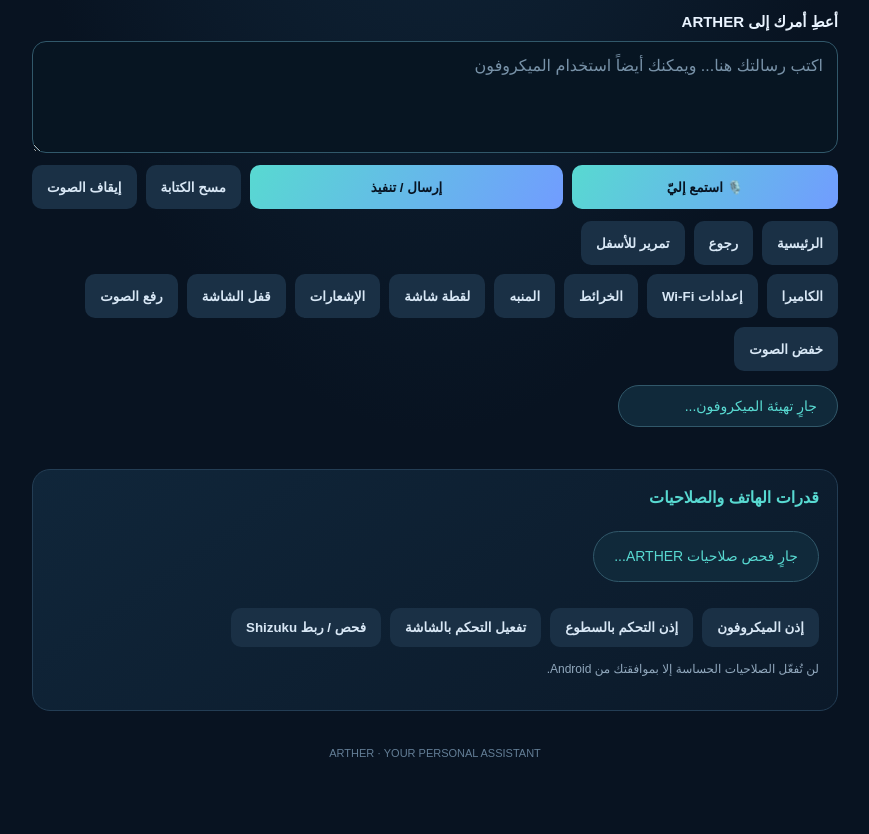
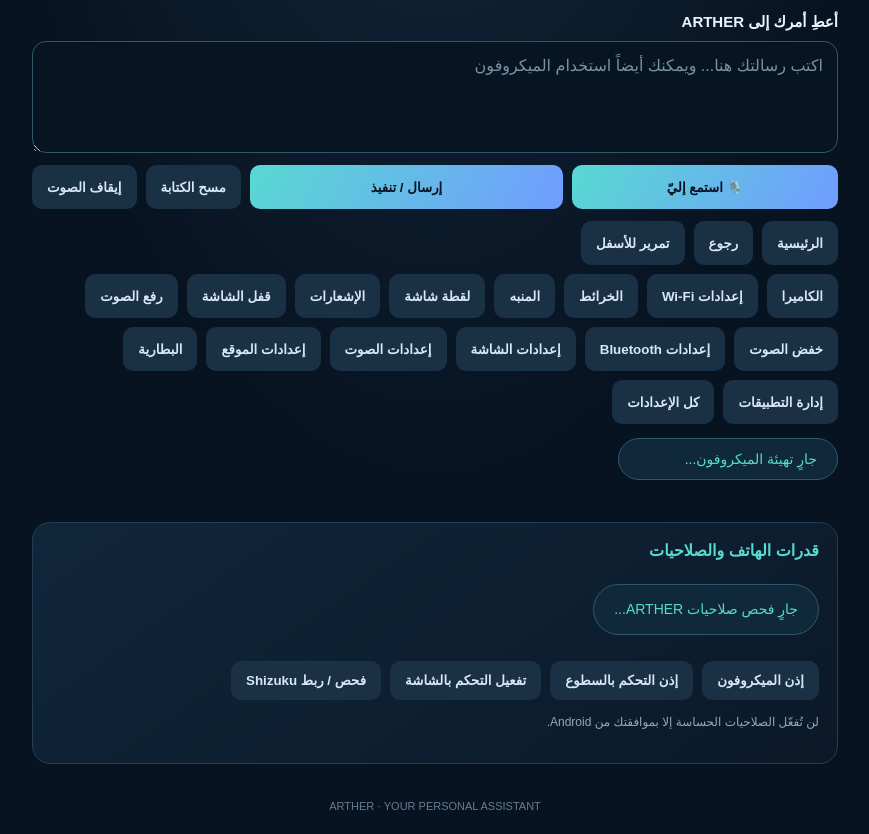
Before and after one commit to cherguihakim34-hub/ARTHER-Android, a website: page index.html in a window 1280 px wide. Shown: the part 642-1476 px from the top of the page, without its empty margins (205-1074 px from the left). Before the commit the page ends 1423 px from the top, so only its background shows below. Drawn offline with Linux system fonts and the light colour scheme; no server answers.

Commit message:
Expand ARTHER device quick settings panel

```diff
--- a/index.html
+++ b/index.html
@@ -65,6 +65,13 @@
         <button id="quickLock" class="secondary">قفل الشاشة</button>
         <button id="quickVolumeUp" class="secondary">رفع الصوت</button>
         <button id="quickVolumeDown" class="secondary">خفض الصوت</button>
+        <button id="openBluetooth" class="secondary">إعدادات Bluetooth</button>
+        <button id="openDisplay" class="secondary">إعدادات الشاشة</button>
+        <button id="openSound" class="secondary">إعدادات الصوت</button>
+        <button id="openLocationSettings" class="secondary">إعدادات الموقع</button>
+        <button id="openBattery" class="secondary">البطارية</button>
+        <button id="openAppsSettings" class="secondary">إدارة التطبيقات</button>
+        <button id="openSystemSettings" class="secondary">كل الإعدادات</button>
       </div>
 
       <p id="voiceStatus" class="status">الصوت جاهز</p>
```
